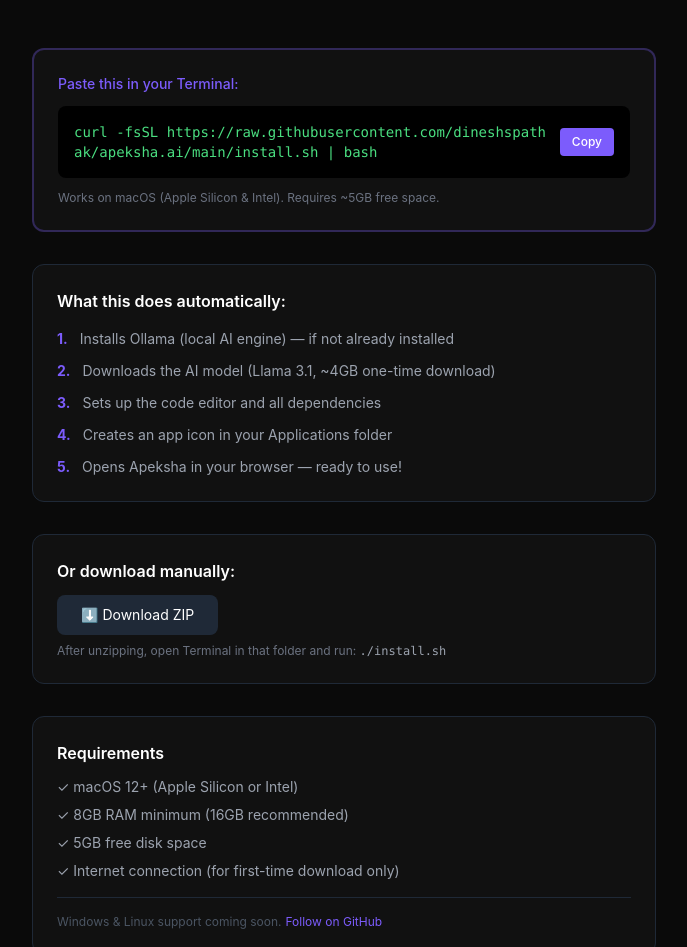
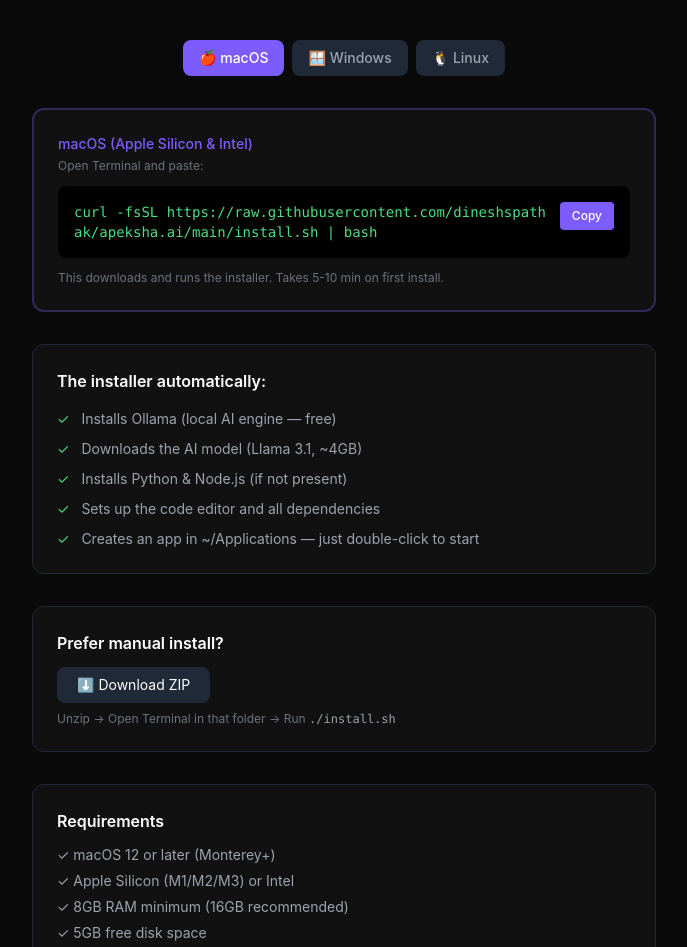
Before and after one commit to dineshspathak/apeksha.ai, a Next.js app in the folder editor/: page /download in a window 1280 px wide. Shown: the part 225-1172 px from the top of the page, without its empty margins (296-983 px from the left). Built offline with nearby package versions, Linux system fonts and the light colour scheme.

Commit message:
Add Windows & Linux installers + multi-platform download page

```diff
--- a/editor/src/app/download/page.tsx
+++ b/editor/src/app/download/page.tsx
@@ -2,13 +2,29 @@
 
 import { useState } from "react";
 
+type Platform = "mac" | "windows" | "linux";
+
 export default function DownloadPage() {
+  const [platform, setPlatform] = useState<Platform>("mac");
   const [copied, setCopied] = useState(false);
 
-  const installCommand = `curl -fsSL https://raw.githubusercontent.com/dineshspathak/apeksha.ai/main/install.sh | bash`;
+  const commands: Record<Platform, { install: string; label: string }> = {
+    mac: {
+      install: `curl -fsSL https://raw.githubusercontent.com/dineshspathak/apeksha.ai/main/install.sh | bash`,
+      label: "macOS (Apple Silicon & Intel)",
+    },
+    linux: {
+      install: `curl -fsSL https://raw.githubusercontent.com/dineshspathak/apeksha.ai/main/install-linux.sh | bash`,
+      label: "Linux (Ubuntu, Fedora, Arch)",
+    },
+    windows: {
+      install: `powershell -Command "Invoke-WebRequest -Uri 'https://raw.githubusercontent.com/dineshspathak/apeksha.ai/main/install-windows.bat' -OutFile 'install.bat'; .\\install.bat"`,
+      label: "Windows 10/11",
+    },
+  };
 
   const copyCommand = () => {
-    navigator.clipboard.writeText(installCommand);
+    navigator.clipboard.writeText(commands[platform].install);
     setCopied(true);
     setTimeout(() => setCopied(false), 2000);
   };
@@ -26,98 +42,162 @@
 
       <div className="max-w-2xl mx-auto px-6 py-16 md:py-20">
         <h1 className="text-3xl md:text-4xl font-bold mb-4 text-center">Install Apeksha AI</h1>
-        <p className="text-gray-400 mb-12 text-center">
+        <p className="text-gray-400 mb-10 text-center">
           One command. Everything installs automatically.
         </p>
 
-        {/* One-Command Install */}
+        {/* Platform Selector */}
+        <div className="flex justify-center gap-2 mb-8">
+          <button
+            onClick={() => setPlatform("mac")}
+            className={`px-4 py-2 rounded-lg text-sm font-medium transition ${
+              platform === "mac"
+                ? "bg-[#7c5cfc] text-white"
+                : "bg-gray-800 text-gray-400 hover:text-white"
+            }`}
+          >
+            🍎 macOS
+          </button>
+          <button
+            onClick={() => setPlatform("windows")}
+            className={`px-4 py-2 rounded-lg text-sm font-medium transition ${
+              platform === "windows"
+                ? "bg-[#7c5cfc] text-white"
+                : "bg-gray-800 text-gray-400 hover:text-white"
+            }`}
+          >
+            🪟 Windows
+          </button>
+          <button
+            onClick={() => setPlatform("linux")}
+            className={`px-4 py-2 rounded-lg text-sm font-medium transition ${
+              platform === "linux"
+                ? "bg-[#7c5cfc] text-white"
+                : "bg-gray-800 text-gray-400 hover:text-white"
+            }`}
+          >
+            🐧 Linux
+          </button>
+        </div>
+
+        {/* Install Command */}
         <div className="bg-[#111] border-2 border-[#7c5cfc]/30 rounded-xl p-6 mb-8">
-          <p className="text-sm text-[#7c5cfc] font-medium mb-3">
-            Paste this in your Terminal:
+          <p className="text-sm text-[#7c5cfc] font-medium mb-1">
+            {commands[platform].label}
           </p>
-          <div className="flex items-center gap-2 bg-black rounded-lg p-4">
-            <code className="flex-1 text-sm text-green-400 break-all">
-              {installCommand}
+          <p className="text-xs text-gray-500 mb-3">
+            {platform === "mac"
+              ? "Open Terminal and paste:"
+              : platform === "linux"
+              ? "Open Terminal and paste:"
+              : "Open PowerShell (as Admin) and paste:"}
+          </p>
+          <div className="flex items-start gap-2 bg-black rounded-lg p-4">
+            <code className="flex-1 text-xs md:text-sm text-green-400 break-all font-mono leading-relaxed">
+              {commands[platform].install}
             </code>
             <button
               onClick={copyCommand}
               className="shrink-0 px-3 py-1.5 bg-[#7c5cfc] rounded text-xs font-medium hover:bg-[#9b7fff] transition"
             >
-              {copied ? "Copied!" : "Copy"}
+              {copied ? "✓ Copied" : "Copy"}
             </button>
           </div>
           <p className="text-xs text-gray-500 mt-3">
-            Works on macOS (Apple Silicon & Intel). Requires ~5GB free space.
+            This downloads and runs the installer. Takes 5-10 min on first install.
           </p>
         </div>
 
-        {/* What it does */}
+        {/* What happens */}
         <div className="bg-[#111] border border-gray-800 rounded-xl p-6 mb-8">
-          <h3 className="font-semibold mb-4">What this does automatically:</h3>
-          <ol className="space-y-3 text-sm text-gray-400">
+          <h3 className="font-semibold mb-4">The installer automatically:</h3>
+          <ol className="space-y-2.5 text-sm text-gray-400">
             <li className="flex gap-3">
-              <span className="text-[#7c5cfc] font-bold shrink-0">1.</span>
-              <span>Installs Ollama (local AI engine) — if not already installed</span>
+              <span className="text-green-400 shrink-0">✓</span>
+              <span>Installs Ollama (local AI engine — free)</span>
             </li>
             <li className="flex gap-3">
-              <span className="text-[#7c5cfc] font-bold shrink-0">2.</span>
-              <span>Downloads the AI model (Llama 3.1, ~4GB one-time download)</span>
+              <span className="text-green-400 shrink-0">✓</span>
+              <span>Downloads the AI model (Llama 3.1, ~4GB)</span>
             </li>
             <li className="flex gap-3">
-              <span className="text-[#7c5cfc] font-bold shrink-0">3.</span>
+              <span className="text-green-400 shrink-0">✓</span>
+              <span>Installs Python &amp; Node.js (if not present)</span>
+            </li>
+            <li className="flex gap-3">
+              <span className="text-green-400 shrink-0">✓</span>
               <span>Sets up the code editor and all dependencies</span>
             </li>
             <li className="flex gap-3">
-              <span className="text-[#7c5cfc] font-bold shrink-0">4.</span>
-              <span>Creates an app icon in your Applications folder</span>
-            </li>
-            <li className="flex gap-3">
-              <span className="text-[#7c5cfc] font-bold shrink-0">5.</span>
-              <span>Opens Apeksha in your browser — ready to use!</span>
+              <span className="text-green-400 shrink-0">✓</span>
+              <span>
+                {platform === "mac"
+                  ? "Creates an app in ~/Applications — just double-click to start"
+                  : platform === "windows"
+                  ? "Creates a desktop shortcut — just double-click to start"
+                  : "Adds Apeksha to your app menu — just click to start"}
+              </span>
             </li>
           </ol>
         </div>
 
-        {/* Alternative: ZIP download */}
+        {/* ZIP Alternative */}
         <div className="bg-[#111] border border-gray-800 rounded-xl p-6 mb-8">
-          <h3 className="font-semibold mb-3">Or download manually:</h3>
+          <h3 className="font-semibold mb-3">Prefer manual install?</h3>
           <a
             href="https://github.com/dineshspathak/apeksha.ai/archive/refs/heads/main.zip"
-            className="inline-block px-6 py-2.5 bg-gray-800 rounded-lg hover:bg-gray-700 transition text-sm"
+            className="inline-block px-5 py-2 bg-gray-800 rounded-lg hover:bg-gray-700 transition text-sm"
           >
             ⬇️ Download ZIP
           </a>
           <p className="text-xs text-gray-500 mt-2">
-            After unzipping, open Terminal in that folder and run: <code className="text-gray-400">./install.sh</code>
+            Unzip → Open Terminal in that folder → Run{" "}
+            <code className="text-gray-400">
+              {platform === "windows" ? "install-windows.bat" : platform === "linux" ? "./install-linux.sh" : "./install.sh"}
+            </code>
           </p>
         </div>
 
         {/* Requirements */}
         <div className="bg-[#111] border border-gray-800 rounded-xl p-6">
           <h3 className="font-semibold mb-3">Requirements</h3>
-          <ul className="space-y-2 text-sm text-gray-400">
-            <li>✓ macOS 12+ (Apple Silicon or Intel)</li>
+          <ul className="space-y-1.5 text-sm text-gray-400">
+            {platform === "mac" && (
+              <>
+                <li>✓ macOS 12 or later (Monterey+)</li>
+                <li>✓ Apple Silicon (M1/M2/M3) or Intel</li>
+              </>
+            )}
+            {platform === "windows" && (
+              <>
+                <li>✓ Windows 10 or 11</li>
+                <li>✓ 64-bit processor</li>
+              </>
+            )}
+            {platform === "linux" && (
+              <>
+                <li>✓ Ubuntu 20.04+, Fedora 35+, or Arch Linux</li>
+                <li>✓ x86_64 or ARM64</li>
+              </>
+            )}
             <li>✓ 8GB RAM minimum (16GB recommended)</li>
             <li>✓ 5GB free disk space</li>
-            <li>✓ Internet connection (for first-time download only)</li>
+            <li>✓ Internet (first-time download only)</li>
           </ul>
-          <div className="mt-4 pt-4 border-t border-gray-800">
-            <p className="text-xs text-gray-600">
-              Windows & Linux support coming soon.
-              <a href="https://github.com/dineshspathak/apeksha.ai" className="text-[#7c5cfc] ml-1 hover:underline">
-                Follow on GitHub
-              </a>
-            </p>
-          </div>
         </div>
 
         {/* After install */}
         <div className="mt-12 text-center">
           <h3 className="font-semibold mb-2">After installation</h3>
           <p className="text-sm text-gray-500">
-            Just double-click <strong className="text-gray-300">"Apeksha AI"</strong> in your Applications folder.
-            <br />
-            Or run <code className="text-gray-400 bg-black px-1.5 py-0.5 rounded text-xs">./launch.sh</code> in the terminal.
+            {platform === "mac"
+              ? 'Double-click "Apeksha AI" in ~/Applications'
+              : platform === "windows"
+              ? 'Double-click "Apeksha AI" on your Desktop'
+              : 'Find "Apeksha AI" in your application menu'}
+          </p>
+          <p className="text-xs text-gray-600 mt-2">
+            No internet needed after first install. Everything runs locally.
           </p>
         </div>
       </div>
```
Also changed, not shown: 2 other files (tests, documents, lock files or other folders).
